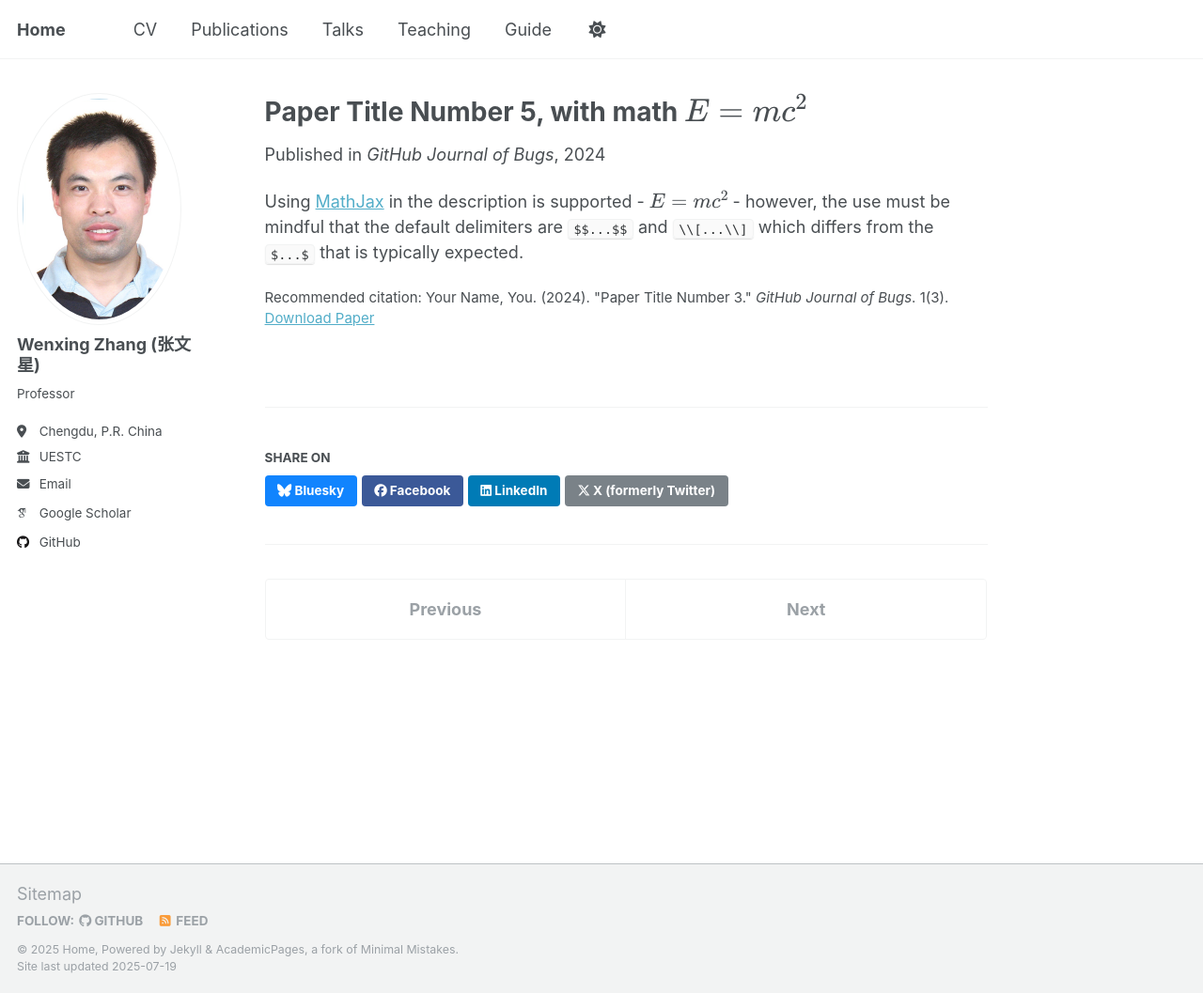
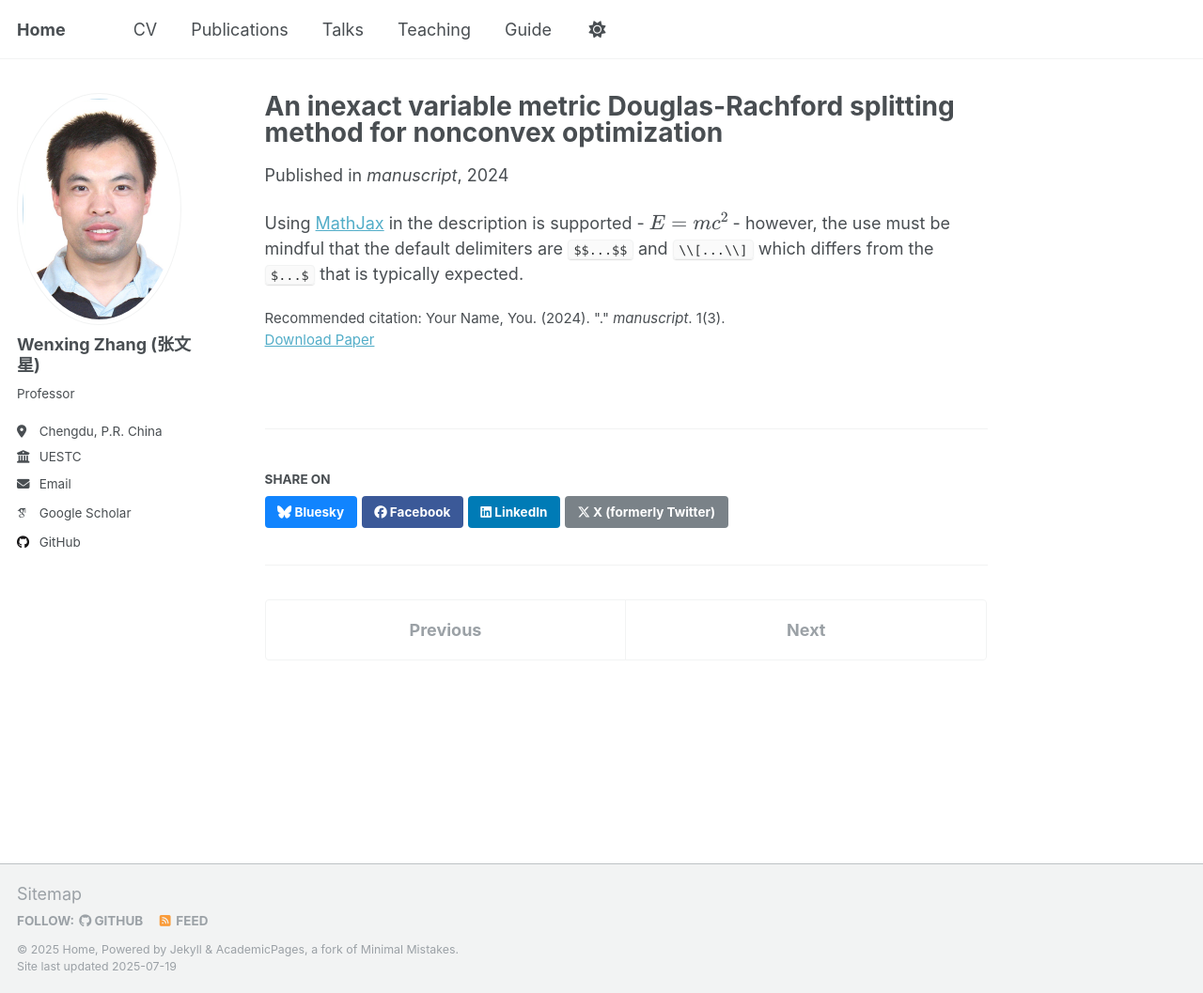
Before and after one commit to WenxingZhang/WenxingZhang.github.io, a Jekyll site: the page built from _publications/2025-06-08-paper-title-number-5.md, in a window 1280 px wide and 1057 px high. Shown: the whole window at 94% size. Built offline with Jekyll 4.4.1, drawn with Linux system fonts in a browser that asks for light colours; some web fonts are replaced; a script that is not in the unit is left out.

Commit message:
Update 2025-06-08-paper-title-number-5.md

```diff
--- a/_publications/2025-06-08-paper-title-number-5.md
+++ b/_publications/2025-06-08-paper-title-number-5.md
@@ -1,13 +1,13 @@
 ---
-title: "Paper Title Number 5, with math $$E=mc^2$$"
+title: "An inexact variable metric Douglas-Rachford splitting method for nonconvex optimization"
 collection: publications
-category: conferences
+category: manuscript
 permalink: /publication/2024-02-17-paper-title-number-4
-excerpt: 'This paper is about a famous math equation, $$E=mc^2$$'
+excerpt: 'This paper is about a variable metric method'
 date: 2024-02-17
-venue: 'GitHub Journal of Bugs'
+venue: 'manuscript'
 paperurl: 'http://academicpages.github.io/files/paper3.pdf'
-citation: 'Your Name, You. (2024). &quot;Paper Title Number 3.&quot; <i>GitHub Journal of Bugs</i>. 1(3).'
+citation: 'Your Name, You. (2024). &quot;.&quot; <i>manuscript</i>. 1(3).'
 ---
 
 Using [MathJax](https://www.mathjax.org/) in the description is supported - $$E=mc^2$$ - however, the use must be mindful that the default delimiters are `$$...$$` and `\\[...\\]` which differs from the `$...$` that is typically expected.
```
